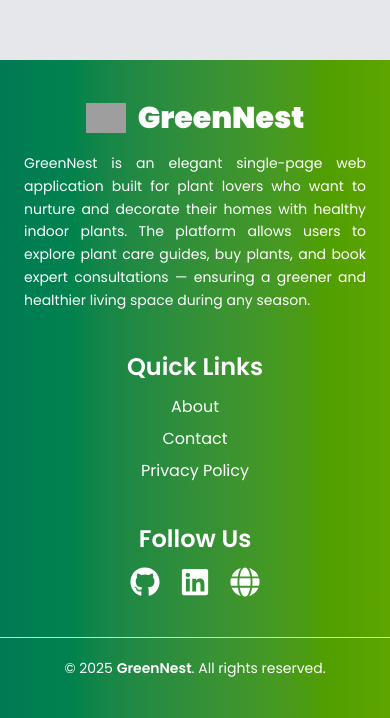
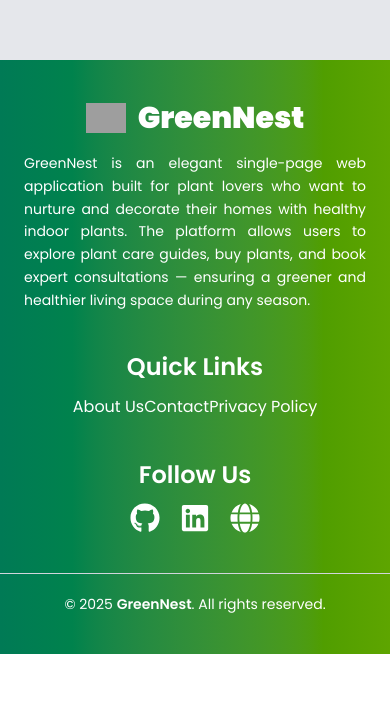
Before and after one commit to syedshafinahmed/GreenNest, a React (Vite) app: page /plants in a window 390 px wide. Shown: the part 3468-4186 px from the top of the page. After the commit the page ends 4122 px from the top, so only its background shows below. Built offline with nearby package versions, Linux system fonts and the light colour scheme; no server answers; grey boxes are pictures that could not be loaded.

Commit message:
Added About Us and Contact Pages

```diff
--- /dev/null
+++ b/src/Components/AboutUs/AboutUs.jsx
@@ -0,0 +1,11 @@
+import React from 'react';
+
+const AboutUs = () => {
+  return (
+    <div>
+      About Us
+    </div>
+  );
+};
+
+export default AboutUs;
--- /dev/null
+++ b/src/Components/Contact/Contact.jsx
@@ -0,0 +1,11 @@
+import React from 'react';
+
+const Contact = () => {
+  return (
+    <div>
+      Contact
+    </div>
+  );
+};
+
+export default Contact;
--- a/src/Components/Footer/Footer.jsx
+++ b/src/Components/Footer/Footer.jsx
@@ -1,6 +1,7 @@
 import React from 'react';
 import { FaGithub, FaGlobe, FaLinkedin } from 'react-icons/fa';
 import leaves from '../../assets/leaves.png'
+import { Link } from 'react-router';
 const Footer = () => {
   return (
     <div className='bg-linear-to-r from-emerald-700 to-lime-600 text-white py-10'>
@@ -19,9 +20,9 @@ const Footer = () => {
         <div>
           <h3 className='text-2xl md:text-3xl font-semibold mb-3'>Quick Links</h3>
           <ul className="space-y-2">
-            <li className='hover:text-lime-200 transition cursor-pointer'>About</li>
-            <li className='hover:text-lime-200 transition cursor-pointer'>Contact</li>
-            <li className='hover:text-lime-200 transition cursor-pointer'>Privacy Policy</li>
+            <Link to='/about-us' className='hover:text-lime-200 transition cursor-pointer'>About Us</Link>
+            <Link to='/contact' className='hover:text-lime-200 transition cursor-pointer'>Contact</Link>
+            <Link className='hover:text-lime-200 transition cursor-pointer'>Privacy Policy</Link>
           </ul>
         </div>
 
--- a/src/Components/GreenExpert/GreenExpert.jsx
+++ b/src/Components/GreenExpert/GreenExpert.jsx
@@ -46,14 +46,20 @@ const GreenExpert = () => {
           {experts.map(expert => (
             <div
               key={expert.id}
-              className='px-5 flex flex-col items-center hover:scale-102 transition'
+              className='px-5 flex flex-col items-center'
               data-aos="fade-right"
             >
-              <img
-                className='rounded-full w-62 border border-emerald-700 border-rounded'
-                src={expert.image}
-                alt={expert.name}
-              />
+              <div
+                className="w-62 h-62 rounded-full border border-emerald-700 overflow-hidden flex items-center justify-center"
+                data-aos="zoom-in"
+              >
+                <img
+                  src={expert.image}
+                  alt={expert.name}
+                  className="w-full h-full object-cover transition-transform duration-300 ease-out hover:scale-110"
+                />
+              </div>
+
               <p className='font-bold text-xl text-center mt-3 md:mt-5 bg-linear-to-r from-emerald-700 to-lime-600 bg-clip-text text-transparent'>
                 {expert.name}
               </p>
--- a/src/Components/Navbar/Navbar.jsx
+++ b/src/Components/Navbar/Navbar.jsx
@@ -22,6 +22,8 @@ const Navbar = () => {
       <nav className='flex gap-x-10 justify-center items-center '>
         <NavLink className="hover:scale-105 transition text-xs md:text-sm" to='/'>Home</NavLink>
         <NavLink className="hover:scale-105 transition text-xs md:text-sm" to='/plants'>Plants</NavLink>
+        <NavLink className="hover:scale-105 transition text-xs md:text-sm" to='/about-us'>About Us</NavLink>
+        <NavLink className="hover:scale-105 transition text-xs md:text-sm" to='/contact'>Contact</NavLink>
         {
           user && <>
             <NavLink className="hover:scale-105 transition text-xs md:text-sm" to='/profile'>Profile</NavLink></>
--- a/src/main.jsx
+++ b/src/main.jsx
@@ -16,6 +16,8 @@ import AuthProvider from './Components/Provider/AuthProvider.jsx';
 import PlantDetails from './Components/PlantDetails/PlantDetails.jsx';
 import PrivateRoute from './Components/PrivateRoute/PrivateRoute.jsx';
 import Loading from './Components/Loading/Loading.jsx';
+import AboutUs from './Components/AboutUs/AboutUs.jsx';
+import Contact from './Components/Contact/Contact.jsx';
 
 const dataPromise = fetch('/plants.json').then(res => res.json());
 const router = createBrowserRouter([
@@ -61,6 +63,14 @@ const router = createBrowserRouter([
         path: "/register",
         Component: Register
       },
+      {
+        path: "/about-us",
+        Component: AboutUs
+      },
+      {
+        path: "/contact",
+        Component: Contact
+      },
 
     ]
   },
```
